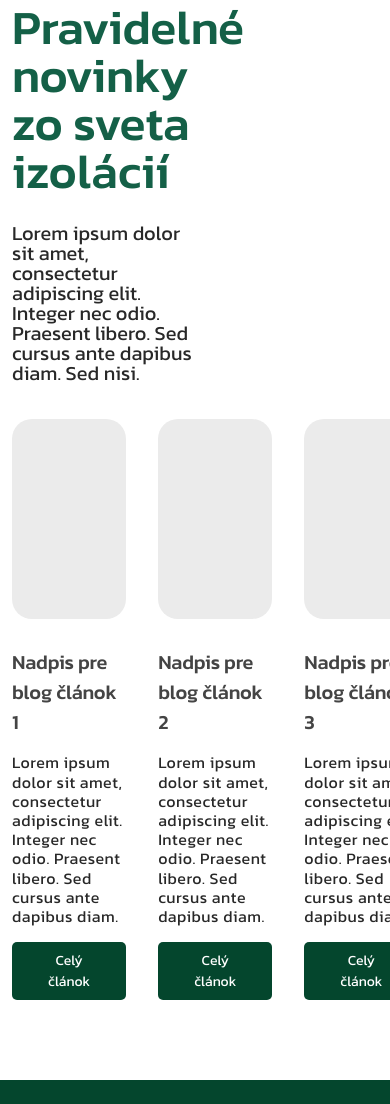
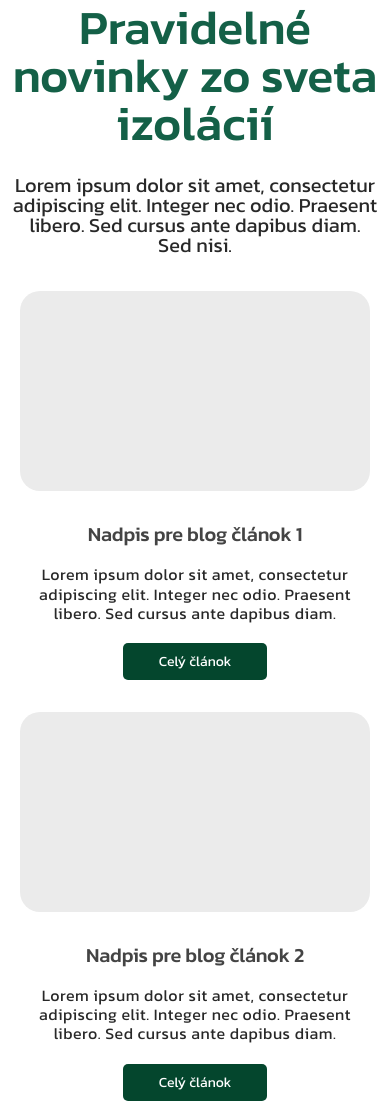
Before and after one commit to Sperthix/Domco, a website built with Vite: page index.html in a window 390 px wide. Shown: the part 7167-8271 px from the top of the page. Built offline with nearby package versions, Linux system fonts and the light colour scheme; files whose address does not match are found by name.

Commit message:
feat: news section mobile

```diff
--- a/index.html
+++ b/index.html
@@ -445,53 +445,72 @@
 
       <!-- News -->
       <section class="container-wrapper mb-20">
-        <h2 class="w-1/2 mb-7">Pravidelné novinky zo sveta izolácií</h2>
-        <p class="w-1/2 mb-9">Lorem ipsum dolor sit amet, consectetur adipiscing elit. Integer nec odio. Praesent libero. Sed cursus ante dapibus diam. Sed nisi. </p>
-        <div class="flex-between gap-8">
+        <h2 class="w-full lg:w-1/2 mb-7 text-center lg:text-left">
+          Pravidelné novinky zo sveta izolácií
+        </h2>
+        <p class="w-full lg:w-1/2 mb-9 text-center lg:text-left">
+          Lorem ipsum dolor sit amet, consectetur adipiscing elit. Integer nec odio. Praesent libero. Sed cursus ante dapibus diam. Sed nisi.
+        </p>
 
+        <div class="flex max-lg:flex-wrap justify-center gap-8">
           <!-- Article 1 -->
-          <article>
-            <img  src="src/assets/news1.png"
+          <article class="flex flex-col justify-between w-full max-w-[350px] max-lg:text-center">
+            <div>
+              <img
+                src="src/assets/news1.png"
                 alt="novinka 1"
                 onerror="this.style.display='none'; this.nextElementSibling.style.display='flex';"
                 loading="lazy"
+                class="mx-auto"
               />
               <div class="article-img"></div>
 
               <h3 class="article-heading">Nadpis pre blog článok 1</h3>
-            <p class="article-text">Lorem ipsum dolor sit amet, consectetur adipiscing elit. Integer nec odio. Praesent libero. Sed cursus ante dapibus diam. </p>
+              <p class="article-text mb-5">Lorem ipsum dolor sit amet, consectetur adipiscing elit. Integer nec odio. Praesent libero. Sed cursus ante dapibus diam.</p>
+            </div>
             <button class="article-btn">Celý článok</button>
           </article>
 
           <!-- Article 2 -->
-          <article>
-            <img  src="src/assets/news1.png"
+          <article class="flex flex-col justify-between w-full max-w-[350px] max-lg:text-center">
+            <div>
+              <img
+                src="src/assets/news1.png"
                 alt="novinka 2"
                 onerror="this.style.display='none'; this.nextElementSibling.style.display='flex';"
                 loading="lazy"
+                class="mx-auto"
               />
               <div class="article-img"></div>
 
               <h3 class="article-heading">Nadpis pre blog článok 2</h3>
-            <p class="article-text">Lorem ipsum dolor sit amet, consectetur adipiscing elit. Integer nec odio. Praesent libero. Sed cursus ante dapibus diam. </p>
-            <button class="article-btn">Celý článok</button>
+              <p class="article-text mb-5">Lorem ipsum dolor sit amet, consectetur adipiscing elit. Integer nec odio. Praesent libero. Sed cursus ante dapibus diam.</p>
+            </div>
+            <button class="article-btn ">Celý článok</button>
           </article>
 
           <!-- Article 3 -->
-          <article>
-            <img  src="src/assets/news1.png"
+          <article class="flex flex-col justify-between w-full max-w-[350px] max-lg:text-center">
+            <div>
+              <img
+                src="src/assets/news1.png"
                 alt="novinka 3"
                 onerror="this.style.display='none'; this.nextElementSibling.style.display='flex';"
                 loading="lazy"
+                class="mx-auto"
               />
               <div class="article-img"></div>
 
               <h3 class="article-heading">Nadpis pre blog článok 3</h3>
-            <p class="article-text">Lorem ipsum dolor sit amet, consectetur adipiscing elit. Integer nec odio. Praesent libero. Sed cursus ante dapibus diam. </p>
+              <p class="article-text mb-5">Lorem ipsum dolor sit amet, consectetur adipiscing elit. Integer nec odio. Praesent libero. Sed cursus ante dapibus diam.</p>
+            </div>
             <button class="article-btn">Celý článok</button>
           </article>
         </div>
       </section>
+
+
+
     </main>
 
     <!-- Footer -->
--- a/src/components.css
+++ b/src/components.css
@@ -154,7 +154,7 @@
     }
 
     .article-btn {
-        @apply flex items-center justify-center px-9 py-2 bg-[var(--color-green-dark)] text-white rounded-[5px] text-[0.875rem] cursor-pointer;
+        @apply flex items-center justify-center px-9 py-2 bg-[var(--color-green-dark)] text-white rounded-[5px] text-[0.875rem] max-lg:mx-auto cursor-pointer;
     }
 
 
```
Lines whose indentation alone changed are shown as unchanged.
